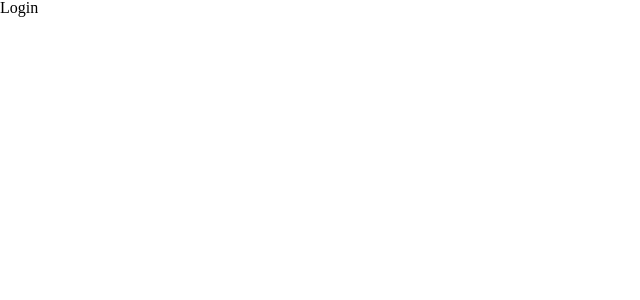
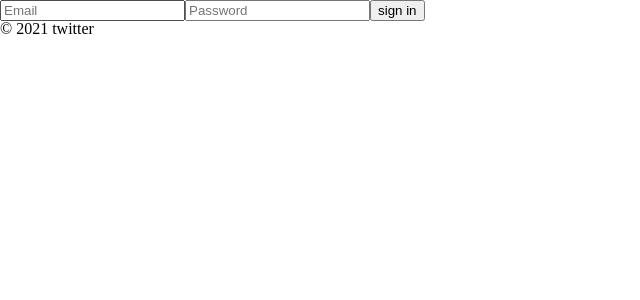
Before and after one commit to ryong9rrr/twitterclone, a React (Create React App) app: page / in a window 1280 px wide. Shown: the top 300 px of the page, without its empty margins (0-640 px from the left). Built offline with nearby package versions, Linux system fonts and the light colour scheme.

Commit message:
#2.2 Login-Form with Hooks

```diff
--- a/src/components/App.js
+++ b/src/components/App.js
@@ -1,10 +1,16 @@
-import React from "react";
+import React, { useState } from "react";
 import "../css/style.css";
 import "../components/Router.js";
 import AppRouter from "./Router.js";
 
 function App() {
-  return <AppRouter />;
+  const [isLogin, setIsLogin] = useState(false);
+  return (
+    <>
+      <AppRouter isLogin={isLogin} />
+      <footer>&copy; {new Date().getFullYear()} twitter</footer>
+    </>
+  );
 }
 
 export default App;
--- a/src/components/Router.js
+++ b/src/components/Router.js
@@ -3,8 +3,7 @@ import { HashRouter as Router, Switch, Route } from "react-router-dom";
 import Home from "../routes/Home.js";
 import Login from "../routes/Login.js";
 
-const AppRouter = () => {
-  const [isLogin, setIsLogin] = useState(false);
+const AppRouter = ({ isLogin }) => {
   return (
     <Router>
       <Switch>
--- a/src/routes/Login.js
+++ b/src/routes/Login.js
@@ -1,7 +1,47 @@
-import React from "react";
+import React, { useState } from "react";
 
 const Login = () => {
-  return <div>Login</div>;
+  const [email, setEmail] = useState("");
+  const [password, setPassword] = useState("");
+  const onChange = (event) => {
+    const {
+      target: { name, value },
+    } = event;
+    if (name === "email") {
+      setEmail(value);
+      console.log(email);
+    }
+    if (name === "password") {
+      setPassword(value);
+    }
+  };
+
+  const onSubmit = (event) => {
+    event.preventDefault();
+  };
+  return (
+    <div>
+      <form onSubmit={onSubmit}>
+        <input
+          name="email"
+          onChange={onChange}
+          value={email}
+          type="email"
+          placeholder="Email"
+          required
+        />
+        <input
+          name="password"
+          onChange={onChange}
+          value={password}
+          type="password"
+          placeholder="Password"
+          required
+        />
+        <input type="submit" value="sign in" />
+      </form>
+    </div>
+  );
 };
 
 export default Login;
```
Also changed, not shown: 1 other file (tests, documents, lock files or other folders).
